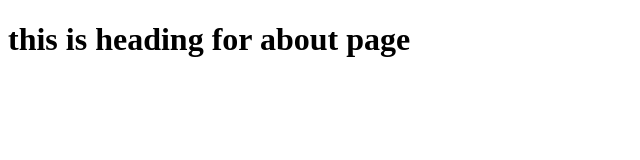
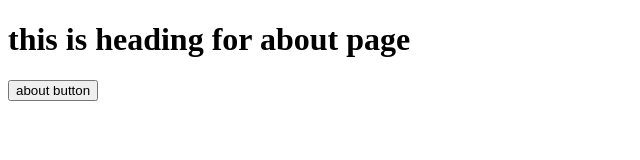
Before and after one commit to umk92/git, a plain HTML site: page about.html in a window 1280 px wide. Shown: the whole page, without its empty margins (0-640 px from the left). Drawn offline with Linux system fonts and the light colour scheme.

Commit message:
buttons added

```diff
--- a/about.html
+++ b/about.html
@@ -8,5 +8,6 @@
 </head>
 <body>
     <h1>this is heading for about page </h1>
+    <button>about button</button>
 </body>
 </html>
```
Also changed, not shown: index.html (+1 -0 lines).
